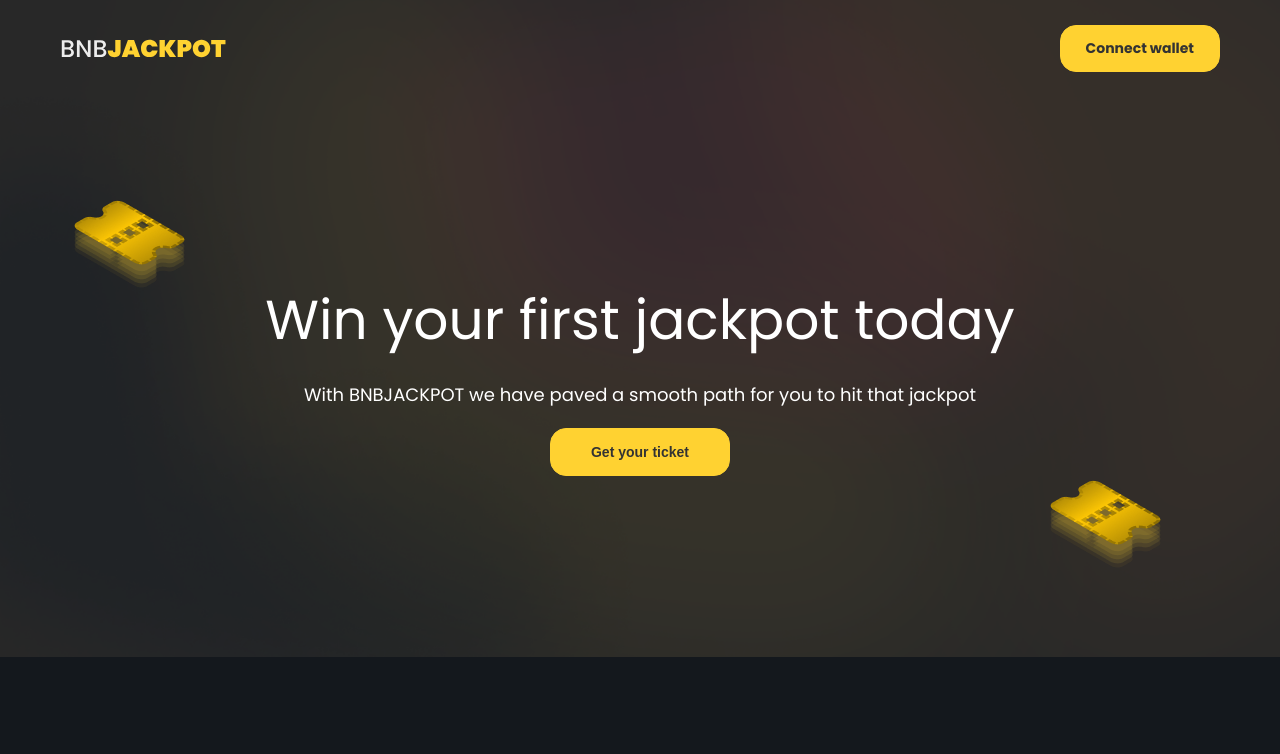
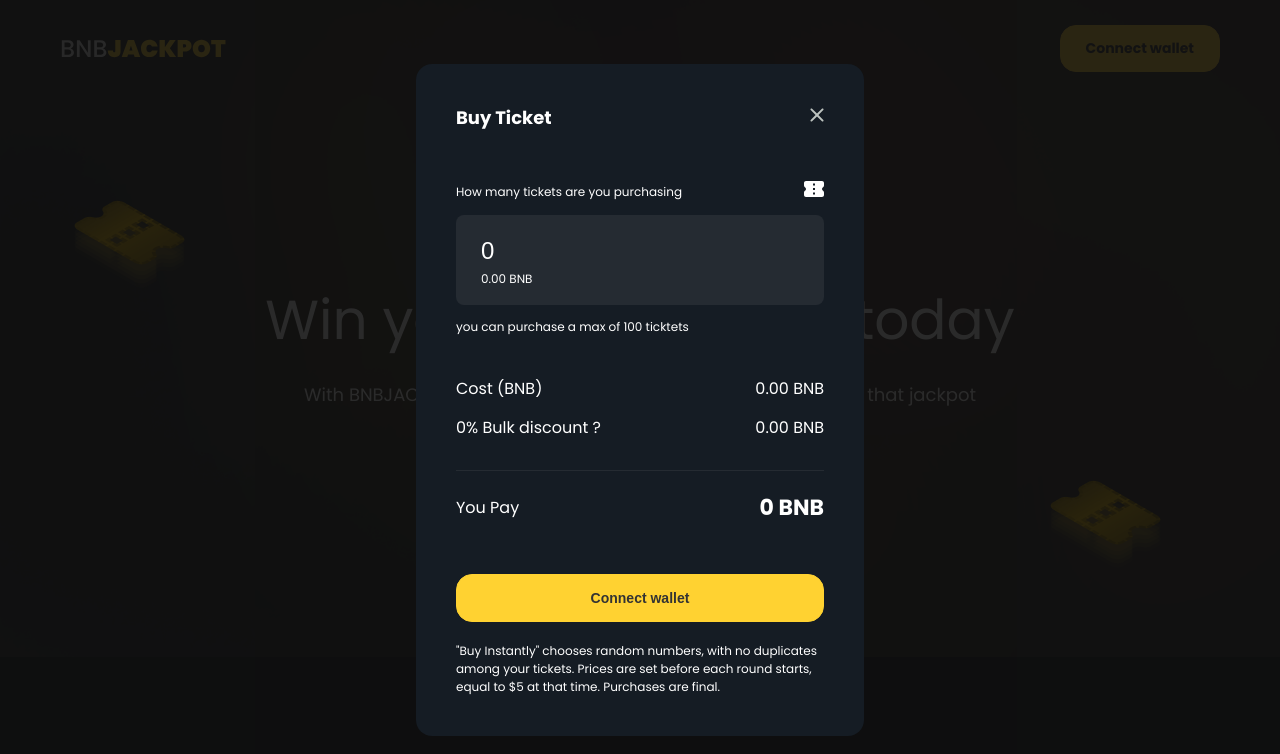
Before and after one commit to solinkz/bnbjackpot, a website: page index.html in a window 1280 px wide. Both pictures are taken after a click on the button "Get your ticket". Shown: the top 754 px of the page. Drawn offline with nearby package versions, Linux system fonts and the light colour scheme; files that its build step writes are made by us from their sources.

Commit message:
link all ticket buttons to modal popup

```diff
--- a/index.html
+++ b/index.html
@@ -28,7 +28,7 @@
                         <h1>Win your first jackpot today</h1>
                         <p>With BNBJACKPOT we have paved a smooth path for you to hit that jackpot</p>
                         <div>
-                            <button class="btn btn__medium">Get your ticket</button>
+                            <button class="btn btn__medium" data-target="modal">Get your ticket</button>
                         </div>
                     </div>
                     <div class="briefing__imgb">
@@ -114,7 +114,7 @@
                             <p>Arcu id sit metus, gravida rutrum venenatis. Hendrerit fusce malesuada elit porttitor. Aliquam netus a cum aliquet. Iaculi</p>
                         </div>
                     </div>
-                    <div><button class="btn btn__medium">Get Ticket</button></div>
+                    <div><button class="btn btn__medium" data-target="modal">Get Ticket</button></div>
                 </div>
             </div>
         </div>
@@ -169,6 +169,59 @@
         </div>
     </footer>
 
+    <!-- Popup Modal -->
+    <div class="modal hideModal">
+        <div class="overlay">
+             <div class="modal_content">
+                  <div class="modal_header">
+                       <h6> Buy Ticket </h6>
+                       <span class="close">
+                            <svg width="14" height="14" viewBox="0 0 14 14" fill="none" xmlns="http://www.w3.org/2000/svg">
+                                 <path d="M13.3 0.709971C12.91 0.319971 12.28 0.319971 11.89 0.709971L6.99997 5.58997L2.10997 0.699971C1.71997 0.309971 1.08997 0.309971 0.699971 0.699971C0.309971 1.08997 0.309971 1.71997 0.699971 2.10997L5.58997 6.99997L0.699971 11.89C0.309971 12.28 0.309971 12.91 0.699971 13.3C1.08997 13.69 1.71997 13.69 2.10997 13.3L6.99997 8.40997L11.89 13.3C12.28 13.69 12.91 13.69 13.3 13.3C13.69 12.91 13.69 12.28 13.3 11.89L8.40997 6.99997L13.3 2.10997C13.68 1.72997 13.68 1.08997 13.3 0.709971Z" fill="#BDC3BF"/>
+                            </svg>
+                       </span>
+                  </div>
+                  <div class="modal_body">
+                       <div class="form-control">
+                            <label for="amount">
+                                 <span class="lead">How many tickets are you purchasing</span>
+                                 <span>
+                                 <svg width="20" height="16" viewBox="0 0 20 16" fill="none" xmlns="http://www.w3.org/2000/svg">
+                                      <path d="M20 4.54V2C20 0.9 19.1 0 18 0H2C0.9 0 0.00999999 0.89 0.00999999 2V4.54C0.00999999 5.23 0.34 5.91 0.95 6.23C1.58 6.58 2 7.24 2 8C2 8.76 1.57 9.43 0.94 9.76C0.34 10.09 0 10.77 0 11.46V14C0 15.1 0.9 16 2 16H18C19.1 16 20 15.1 20 14V11.46C20 10.77 19.66 10.09 19.06 9.76C18.43 9.42 18 8.76 18 8C18 7.24 18.43 6.58 19.06 6.24C19.66 5.91 20 5.23 20 4.54ZM11 13.5H9V11.5H11V13.5ZM11 9H9V7H11V9ZM11 4.5H9V2.5H11V4.5Z" fill="white"/>
+                                 </svg>
+                                 </span>
+                            </label>
+                            <div class="input-group">
+                                 <input type="text" class="input-form" placeholder="0" name="amount" id="amount" />
+                                 <span>0.00 BNB</span>
+                            </div>
+                            <span> you can purchase a  max of 100 ticktets </span>
+                       </div>
+
+                       <div class="payment">
+                            <div class="payment_info cost">
+                                 <p class="lead">Cost (BNB)</p>
+                                 <p class="lead">0.00 BNB</p>
+                            </div>
+                            <div class="payment_info discount">
+                                 <p class="lead">0% Bulk discount ?</p>
+                                 <p class="lead">0.00 BNB</p>
+                            </div>
+                       </div>
+
+                       <div class="total">
+                            <p class="lead">You Pay</p>
+                            <p>0 BNB</p>
+                       </div>
+                  </div>
+                  <div class="modal_footer">
+                       <button type="button" class="btn btn__medium w-full"> Connect wallet</button>
+                       <p>"Buy Instantly" chooses random numbers, with no duplicates among your tickets. Prices are set before each round starts, equal to $5 at that time. Purchases are final.</p>
+                  </div>
+             </div>
+        </div>
+    </div>
+
     <!-- script Link -->
     <script src="js/main.js"></script>
 </body>
--- a/js/main.js
+++ b/js/main.js
@@ -10,14 +10,12 @@
 
             if(modal){
                 const close = modal.querySelector('.close');
-                const overlay = modal.querySelector('.overlay');
 
                 btns.forEach( btn => {
                     this.addEvent(btn, this.add , modal);
                 })
 
                 this.addEvent(close, this.remove , modal);
-                this.addEvent(overlay, this.remove , modal);
             }
 
         }
```
Also changed, not shown: price.html (+1 -1 lines).
